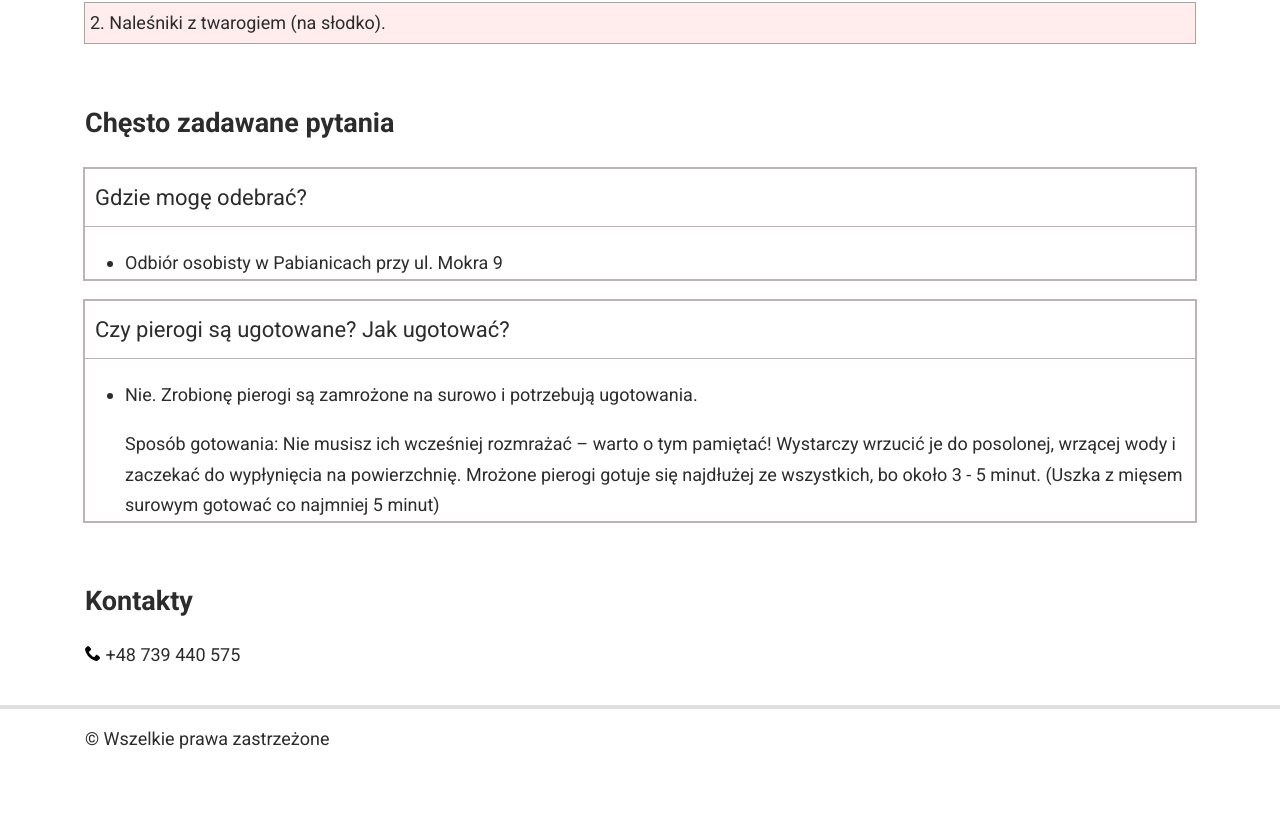
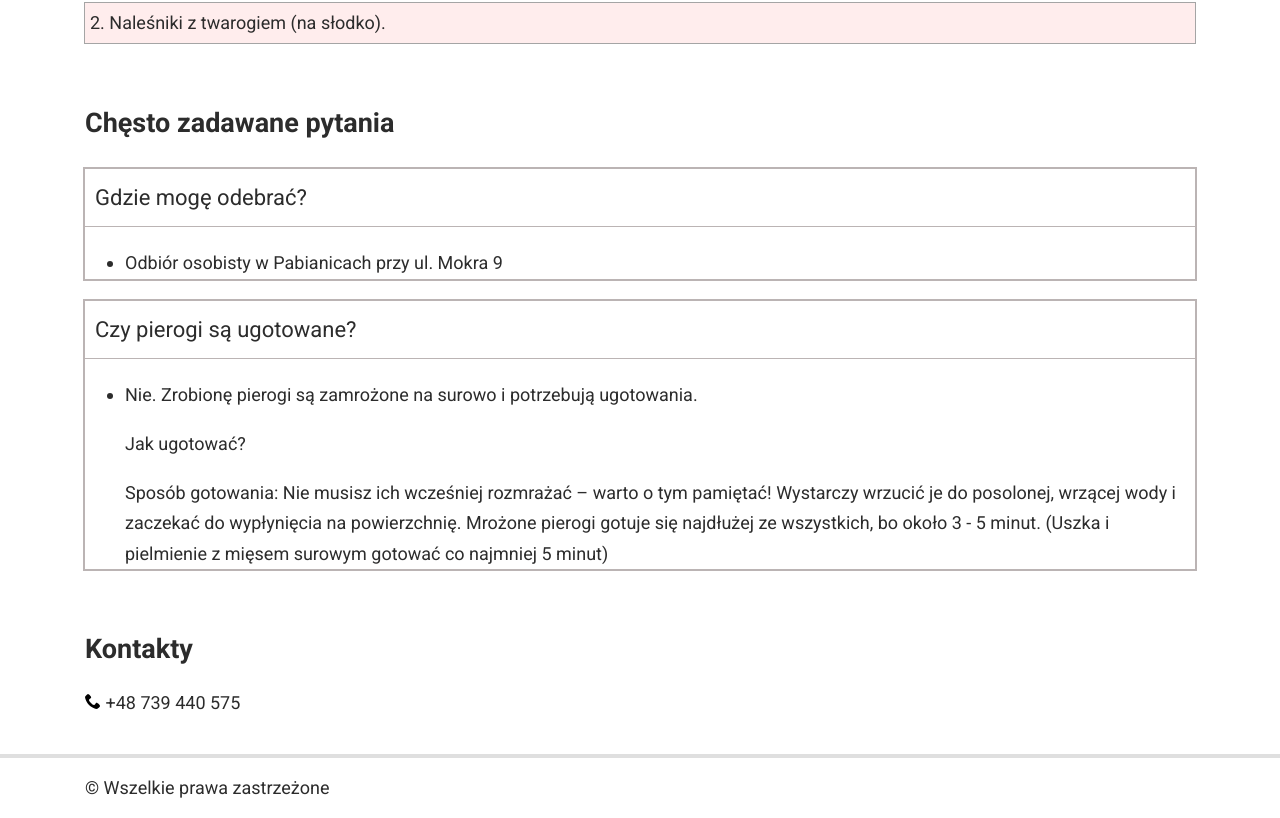
Before and after one commit to torkotiuk/pierogi, a plain HTML site: page index.html in a window 1280 px wide. Shown: the part 1826-2644 px from the top of the page. Before the commit the page ends 2596 px from the top, so only its background shows below. Drawn offline with Linux system fonts and the light colour scheme.

Commit message:
change gramatik

```diff
--- a/index.html
+++ b/index.html
@@ -179,21 +179,21 @@
               </ul>
             </div>
             <div class="faq__question-container">
-              <p class="faq__question">
-                Czy pierogi są ugotowane? Jak ugotować?
-              </p>
+              <p class="faq__question">Czy pierogi są ugotowane?</p>
               <ul>
                 <li>
                   <p>
                     Nie. Zrobionę pierogi są zamrożone na surowo i potrzebują
                     ugotowania.
                   </p>
+                  <p>Jak ugotować?</p>
                   <p>
                     Sposób gotowania: Nie musisz ich wcześniej rozmrażać – warto
                     o tym pamiętać! Wystarczy wrzucić je do posolonej, wrzącej
                     wody i zaczekać do wypłynięcia na powierzchnię. Mrożone
                     pierogi gotuje się najdłużej ze wszystkich, bo około 3 - 5
-                    minut. (Uszka z mięsem surowym gotować co najmniej 5 minut)
+                    minut. (Uszka i pielmienie z mięsem surowym gotować co
+                    najmniej 5 minut)
                   </p>
                 </li>
               </ul>
```
